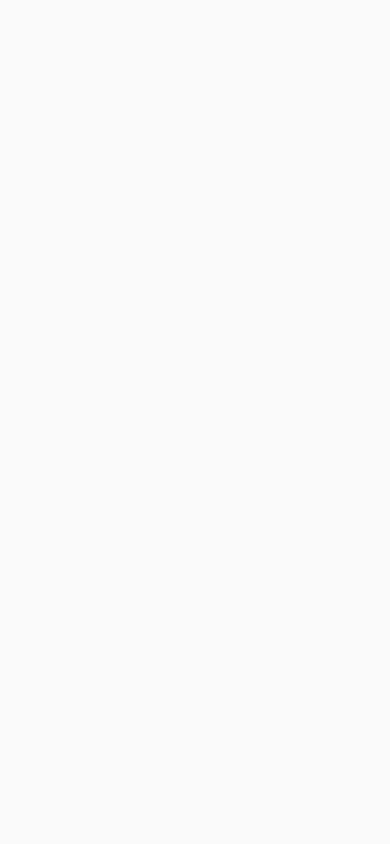
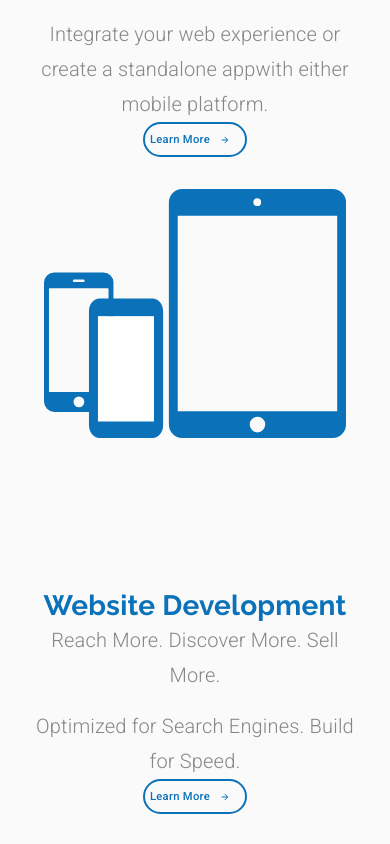
Before and after one commit to luckyleonard/material-ui-demo, a React (Create React App) app: page / in a window 390 px wide. Shown: the part 1440-2284 px from the top of the page. Before the commit the page ends 1328 px from the top, so only its background shows below. Built offline with nearby package versions, Linux system fonts and the light colour scheme.

Commit message:
✨ feat(LandingPage) add Mobile and Website Block

```diff
--- a/src/containers/LandingPage/LandingPage.tsx
+++ b/src/containers/LandingPage/LandingPage.tsx
@@ -2,7 +2,12 @@ import React, { FC } from 'react';
 
 import { Grid } from '@material-ui/core';
 import { makeStyles, createStyles, Theme } from '@material-ui/core/styles';
-import { HeroBlock, ServiceBlock } from './components';
+import {
+  HeroBlock,
+  MobileBlock,
+  ServiceBlock,
+  WebSiteBlock,
+} from './components';
 
 const useStyles = makeStyles((theme: Theme) =>
   createStyles({
@@ -25,6 +30,8 @@ const LandingPage: FC = () => {
     <Grid container direction='column' className={classes.mainContainer}>
       <HeroBlock />
       <ServiceBlock />
+      <MobileBlock />
+      <WebSiteBlock />
     </Grid>
   );
 };
--- /dev/null
+++ b/src/containers/LandingPage/components/MobileBlock.tsx
@@ -0,0 +1,98 @@
+import React, { FC } from 'react';
+
+import { Button, Grid, Typography, useMediaQuery } from '@material-ui/core';
+import {
+  makeStyles,
+  createStyles,
+  Theme,
+  useTheme,
+} from '@material-ui/core/styles';
+
+import ButtonArrow from 'components/ButtonArrow';
+import mobileIcon from 'assets/mobileIcon.svg';
+
+const useStyles = makeStyles((theme: Theme) =>
+  createStyles({
+    blockContainer: {
+      marginTop: '10rem',
+      [theme.breakpoints.down('sm')]: {
+        marginTop: '6rem',
+        padding: 25,
+      },
+    },
+    blockInfo: {
+      [theme.breakpoints.down('sm')]: {
+        textAlign: 'center',
+      },
+    },
+    subtitle: {
+      marginBottom: '1rem',
+    },
+    learnMoreButton: {
+      ...theme.typography.learnMoreButton,
+      height: 35,
+      padding: 5,
+      fontSize: '0.7rem',
+      [theme.breakpoints.down('sm')]: {
+        marginBottom: '2rem',
+      },
+      '& span': {
+        marginRight: 10,
+      },
+    },
+    iconContainer: {
+      marginRight: '5rem',
+      [theme.breakpoints.down('sm')]: {
+        marginRight: 0,
+      },
+    },
+    icon: {
+      marginLeft: '1.75rem',
+      [theme.breakpoints.down('xs')]: {
+        marginLeft: 0,
+      },
+    },
+  })
+);
+
+export const MobileBlock: FC = () => {
+  const classes = useStyles();
+  const theme = useTheme();
+  const matchSM = useMediaQuery(theme.breakpoints.down('sm'));
+
+  return (
+    <Grid item>
+      <Grid
+        container
+        className={classes.blockContainer}
+        direction='row'
+        justify={matchSM ? 'center' : 'flex-end'}>
+        <Grid item className={classes.blockInfo}>
+          <Typography variant='h4'>iOS/Android App Development</Typography>
+          <Typography variant='subtitle1' className={classes.subtitle}>
+            Extend Functionality. Extend Access. Increase Engagement.
+          </Typography>
+          <Typography variant='subtitle1'>
+            Integrate your web experience or create a standalone app
+            {matchSM ? null : <br />}with either mobile platform.
+          </Typography>
+          <Button className={classes.learnMoreButton} variant='outlined'>
+            <span>Learn More</span>
+            <ButtonArrow
+              width={10}
+              height={10}
+              fill={theme.palette.common.blue}
+            />
+          </Button>
+        </Grid>
+        <Grid item className={classes.iconContainer}>
+          <img
+            alt='mobile devices icon'
+            src={mobileIcon}
+            className={classes.icon}
+          />
+        </Grid>
+      </Grid>
+    </Grid>
+  );
+};
--- /dev/null
+++ b/src/containers/LandingPage/components/WebsiteBlock.tsx
@@ -0,0 +1,93 @@
+import React, { FC } from 'react';
+
+import { Button, Grid, Typography, useMediaQuery } from '@material-ui/core';
+import {
+  makeStyles,
+  createStyles,
+  Theme,
+  useTheme,
+} from '@material-ui/core/styles';
+
+import ButtonArrow from 'components/ButtonArrow';
+import websiteIcon from 'assets/websiteIcon.svg';
+
+const useStyles = makeStyles((theme: Theme) =>
+  createStyles({
+    serviceContainer: {
+      marginTop: '10rem',
+      [theme.breakpoints.down('sm')]: {
+        marginTop: '6rem',
+        padding: 25,
+      },
+    },
+    serviceInfo: {
+      marginLeft: '5rem',
+      [theme.breakpoints.down('sm')]: {
+        marginLeft: 0,
+        textAlign: 'center',
+      },
+    },
+    subtitle: {
+      marginBottom: '1rem',
+    },
+    specialText: {
+      fontFamily: 'Pacifico',
+      color: theme.palette.common.orange,
+    },
+    learnMoreButton: {
+      ...theme.typography.learnMoreButton,
+      height: 35,
+      padding: 5,
+      fontSize: '0.7rem',
+      [theme.breakpoints.down('sm')]: {
+        marginBottom: '2rem',
+      },
+      '& span': {
+        marginRight: 10,
+      },
+    },
+    icon: {
+      marginLeft: '1.75rem',
+      [theme.breakpoints.down('xs')]: {
+        marginLeft: 0,
+      },
+    },
+  })
+);
+
+export const WebSiteBlock: FC = () => {
+  const classes = useStyles();
+  const theme = useTheme();
+  const matchSM = useMediaQuery(theme.breakpoints.down('sm'));
+
+  return (
+    <Grid item>
+      <Grid
+        container
+        className={classes.serviceContainer}
+        direction='row'
+        justify={matchSM ? 'center' : undefined}>
+        <Grid item className={classes.serviceInfo}>
+          <Typography variant='h4'>Website Development</Typography>
+          <Typography variant='subtitle1' className={classes.subtitle}>
+            Reach More. Discover More. Sell More.
+          </Typography>
+          <Typography variant='subtitle1'>
+            Optimized for Search Engines. Build for Speed.
+          </Typography>
+          <Button className={classes.learnMoreButton} variant='outlined'>
+            <span>Learn More</span>
+            <ButtonArrow
+              width={10}
+              height={10}
+              fill={theme.palette.common.blue}
+            />
+          </Button>
+        </Grid>
+        <Grid item>
+          <img alt='website icon' src={websiteIcon} className={classes.icon} />
+        </Grid>
+      </Grid>
+    </Grid>
+  );
+};
--- a/src/containers/LandingPage/components/index.ts
+++ b/src/containers/LandingPage/components/index.ts
@@ -1,2 +1,4 @@
 export * from './HeroBlock';
 export * from './ServiceBlock';
+export * from './MobileBlock';
+export * from './WebsiteBlock';
```
